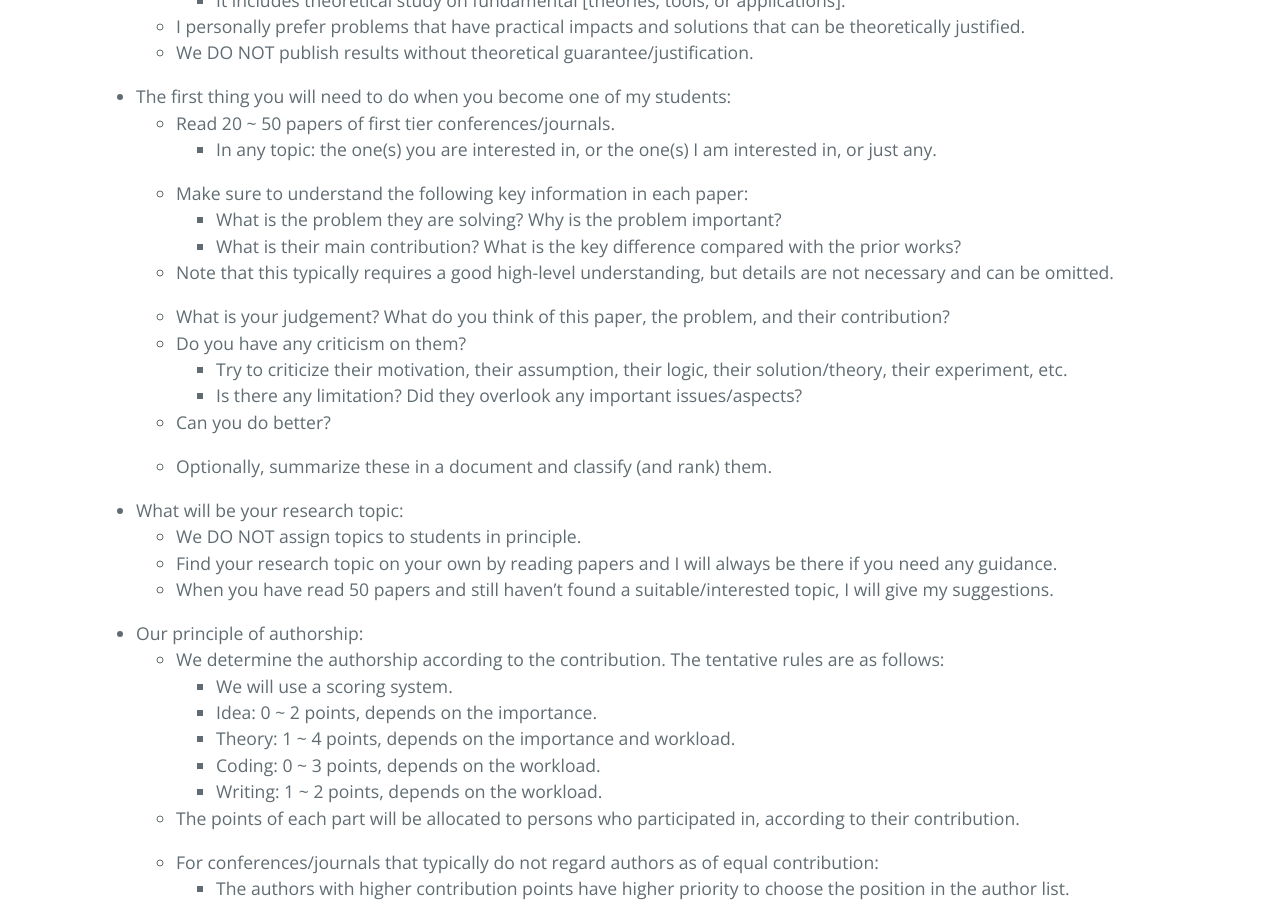
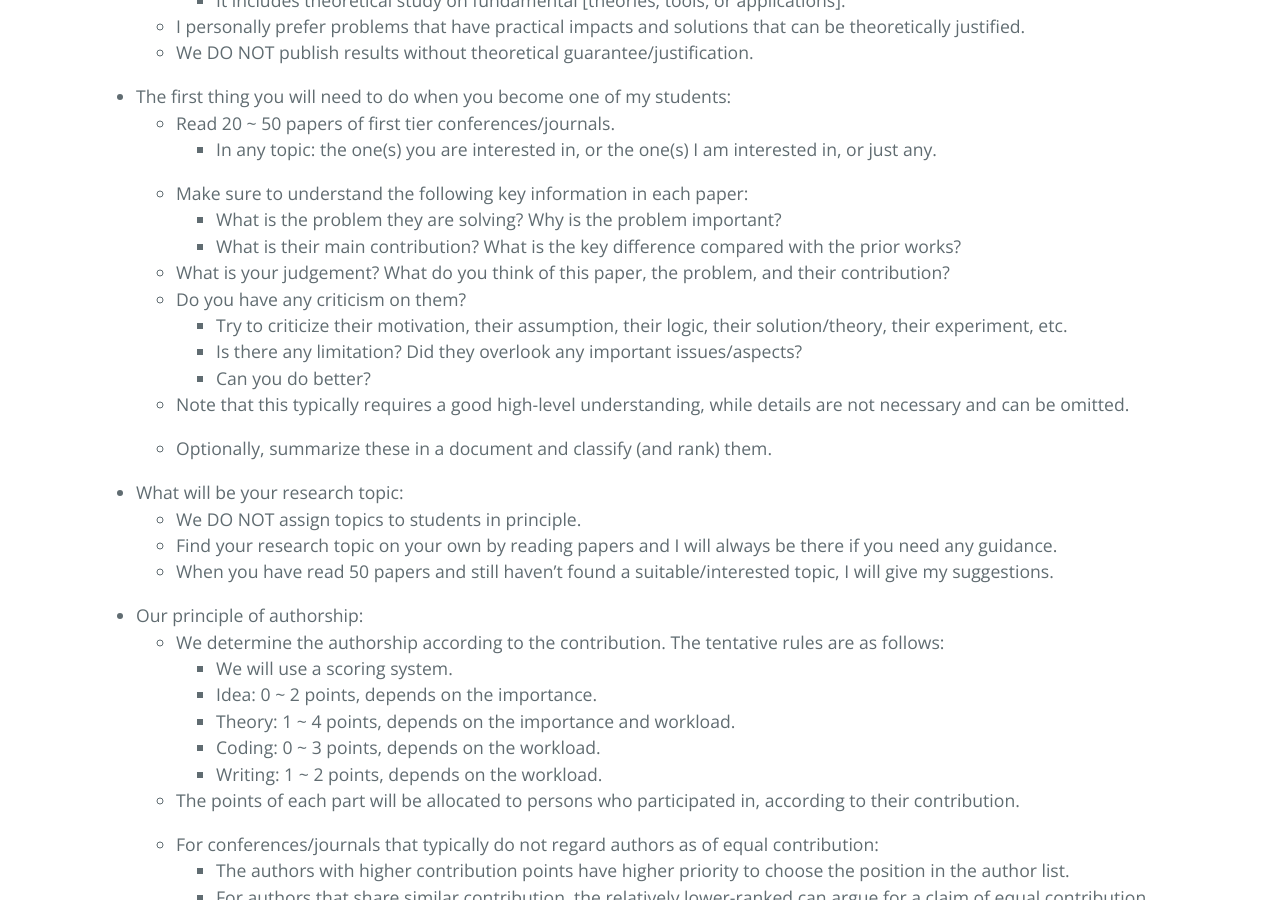
Before and after one commit to ZhimingZhou/zhimingzhou.github.io, a Jekyll site: the page built from _posts/2021-10-11-Prospective-Students.md, in a window 1280 px wide and 900 px high, scrolled down 625 px. Built offline with Jekyll 4.4.1, drawn with Linux system fonts in a browser that asks for light colours; comment, search, counter and statistics services are not loaded.

Commit message:
Update 2021-10-11-Prospective-Students.md

```diff
--- a/_posts/2021-10-11-Prospective-Students.md
+++ b/_posts/2021-10-11-Prospective-Students.md
@@ -29,14 +29,12 @@ I’m looking for talented students with enthusiasm for fundamental research in
 	- Make sure to understand the following key information in each paper:
 		- What is the problem they are solving? Why is the problem important?
 		- What is their main contribution? What is the key difference compared with the prior works?
-	- Note that this typically requires a good high-level understanding, but details are not necessary and can be omitted.
-
-	<!--  -->
 	- What is your judgement? What do you think of this paper, the problem, and their contribution?
 	- Do you have any criticism on them?
 		- Try to criticize their motivation, their assumption, their logic, their solution/theory, their experiment, etc.
 		- Is there any limitation? Did they overlook any important issues/aspects?
-	- Can you do better?
+		- Can you do better?
+	- Note that this typically requires a good high-level understanding, while details are not necessary and can be omitted.
 
 	<!--  -->
 	- Optionally, summarize these in a document and classify (and rank) them.
```
